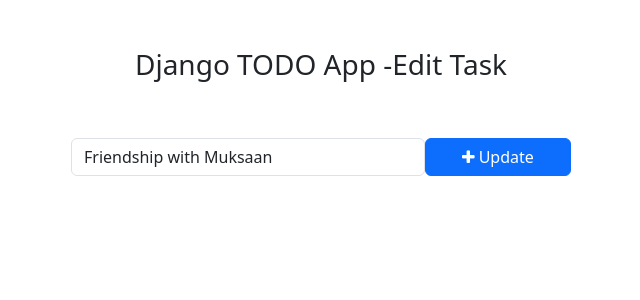
After one commit to Mayank908/ToDoApp-Django-, a Django app: page /todo/edit_task/1/ in a window 1280 px wide. The commit adds this page. Shown: the top 300 px of the page, without its empty margins (319-959 px from the left). Run offline with Django 4.2, Linux system fonts and the light colour scheme; data comes from the database, SQL or seed files in the repository; both versions use the stored data as it was after the commit.

Commit message:
Adding of edit and delete task feature

```diff
--- /dev/null
+++ b/requirements.txt
@@ -0,0 +1,3 @@
+asgiref==3.7.2
+Django==4.2.6
+sqlparse==0.4.4
--- /dev/null
+++ b/templates/edit_task.html
@@ -0,0 +1,25 @@
+<!DOCTYPE html>
+<html lang="en">
+<head>
+    <meta charset="UTF-8">
+    <meta name="viewport" content="width=device-width, initial-scale=1.0">
+    <title>Edit Task - Django TODO APP</title>
+    <!-- Bootstrap -->
+    <link href="https://cdn.jsdelivr.net/npm/bootstrap@5.3.0-alpha1/dist/css/bootstrap.min.css" rel="stylesheet" integrity="sha384-GLhlTQ8iRABdZLl6O3oVMWSktQOp6b7In1Zl3/Jr59b6EGGoI1aFkw7cmDA6j6gD" crossorigin="anonymous">
+    <script src="https://cdn.jsdelivr.net/npm/bootstrap@5.3.0-alpha1/dist/js/bootstrap.bundle.min.js" integrity="sha384-w76AqPfDkMBDXo30jS1Sgez6pr3x5MlQ1ZAGC+nuZB+EYdgRZgiwxhTBTkF7CXvN" crossorigin="anonymous"></script>
+    <!-- Font Awesome Icons -->
+    <link rel="stylesheet" href="https://cdnjs.cloudflare.com/ajax/libs/font-awesome/4.7.0/css/font-awesome.min.css">
+</head>
+<body>
+    <div class="container">
+        <h3 class="pt-5 pb-5 text-center">Django TODO App -Edit Task</h3>
+        <form action="{% url 'edit_task' get_task.pk %}" method="POST"  style="width: 500px; margin: auto">
+            {% csrf_token %}
+              <div class="form-group">
+                  <span style="display: flex;">
+                    <input type="text" name="task" class="form-control" placeholder="Add a task" value="{{ get_task.task }}">
+                      <button type="submit" class="btn btn-primary" style="width: 200px;"><i class="fa fa-plus"></i> Update</button>
+                  </span>
+    </div>
+</body>
+</html>
--- a/templates/home.html
+++ b/templates/home.html
@@ -32,8 +32,8 @@
                       {{ task.task }}
                         <span style="position: relative; float: right;">
                           <a href="{% url 'mark_as_done' task.pk %}" class="btn btn-success"><i class="fa fa-check"></i> Mark as Done</a>
-                            <a class="btn btn-danger"><i class="fa fa-trash"></i></a>
-                            <a class="btn btn-primary"><i class="fa fa-pencil"></i></a>
+                          <a href="{% url 'delete_task' task.pk %}" class="btn btn-danger"><i class="fa fa-trash"></i></a>
+                            <a href="{% url 'edit_task' task.pk %}" class="btn btn-primary"><i class="fa fa-pencil"></i></a>
                         </span>
                     </div>
                 </div>
--- a/todo/urls.py
+++ b/todo/urls.py
@@ -11,5 +11,9 @@ urlpatterns = [
     # Mark as Undone
     path('mark_as_undone/<int:pk>/', views.mark_as_undone, name='mark_as_undone'),
 
+   # Edit task Feature
+    path('edit_task/<int:pk>/', views.edit_task, name='edit_task'),
 
+   # Delee task Feature
+    path('delete_task/<int:pk>/', views.delete_task, name='delete_task'),
 ]
--- a/todo/views.py
+++ b/todo/views.py
@@ -19,3 +19,23 @@ def mark_as_undone(request, pk):
     task.is_completed = False
     task.save()
     return redirect('home')
+
+def edit_task(request,pk):
+    get_task = get_object_or_404(Task, pk=pk)
+    if request.method == 'POST':
+        new_task = request.POST['task']
+        get_task.task = new_task
+        get_task.save()
+        return redirect('home')
+
+    else:
+        context = {
+                'get_task' : get_task,
+                }
+    return render(request, 'edit_task.html', context)
+
+
+def delete_task(request,pk):
+    task = get_object_or_404(Task, pk=pk)
+    task.delete()
+    return redirect('home')
```
Also changed, not shown: db.sqlite3.
